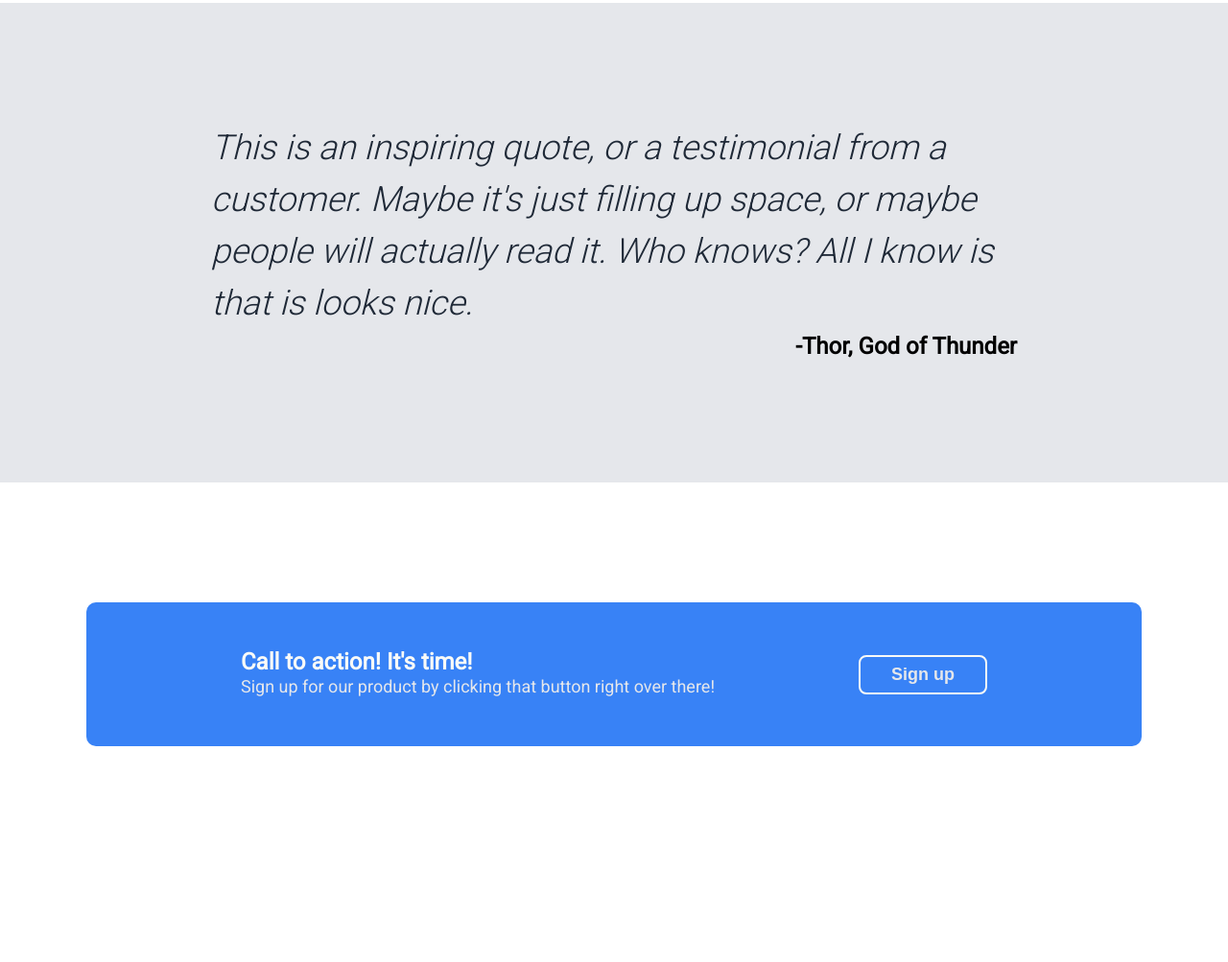
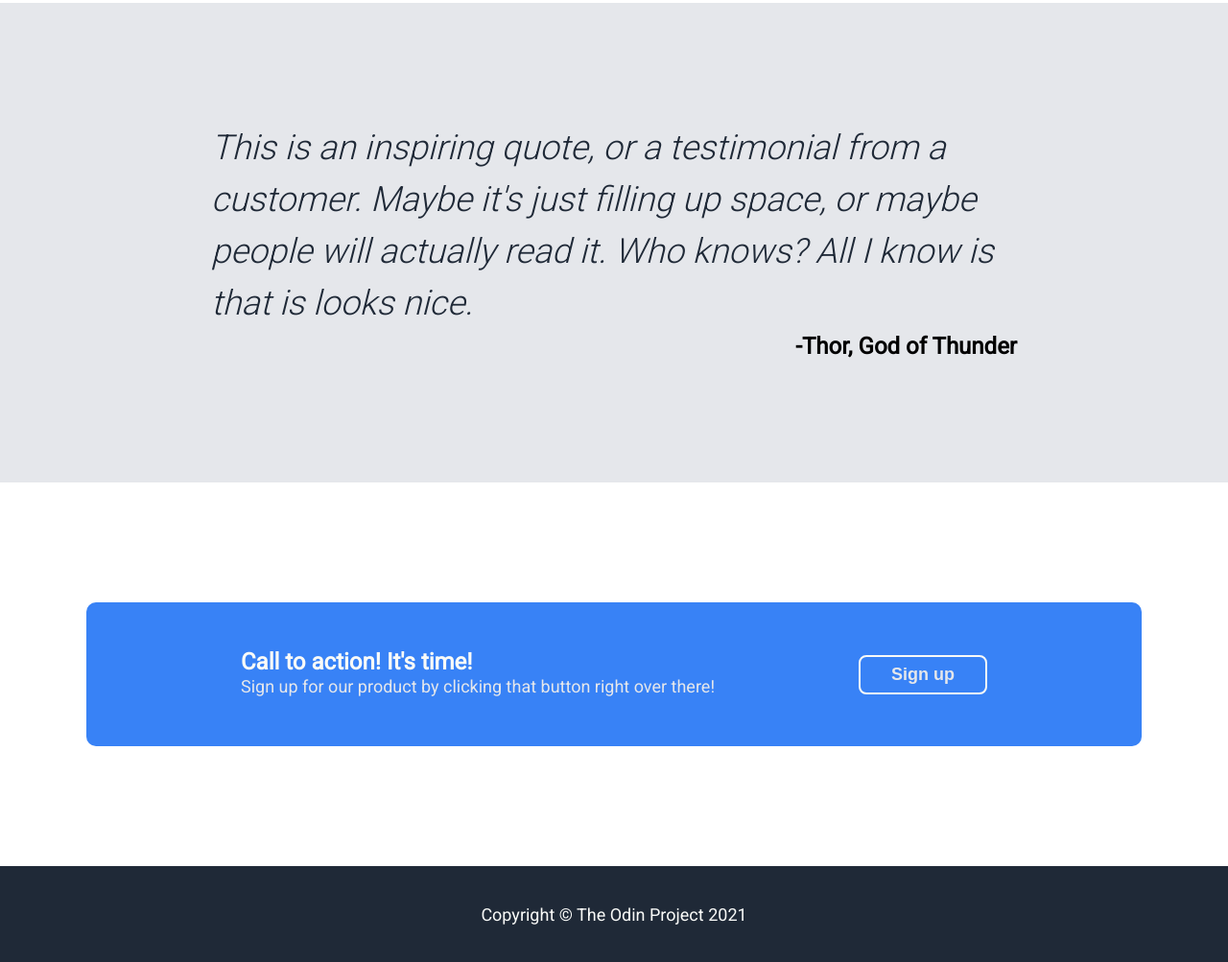
Before and after one commit to parmeseano/landing-page, a plain HTML site: page index.html in a window 1280 px wide. Shown: the part 997-2000 px from the top of the page at 96% size. Before the commit the page ends 1900 px from the top, so only its background shows below. Drawn offline with Linux system fonts and the light colour scheme.

Commit message:
feat: create and style footer

```diff
--- a/index.html
+++ b/index.html
@@ -74,5 +74,11 @@
             <button>Sign up</button>
         </div>
     </div>
+
+    <div class="footer">
+        <div class="container">
+            <p>Copyright &copy; The Odin Project 2021</p>
+        </div>
+    </div>
 </body>
 </html>
--- a/style.css
+++ b/style.css
@@ -229,3 +229,17 @@ ul {
     gap: 150px;
     border-radius: 10px;
 }
+
+.footer {
+    background-color: #1f2937;
+    min-height: 100px;
+    color: #f9faf8;
+    font-size: 18px;
+}
+
+.footer .container {
+    display: flex;
+    justify-content: center;
+    align-items: center;
+    height: 100px;
+}
```
